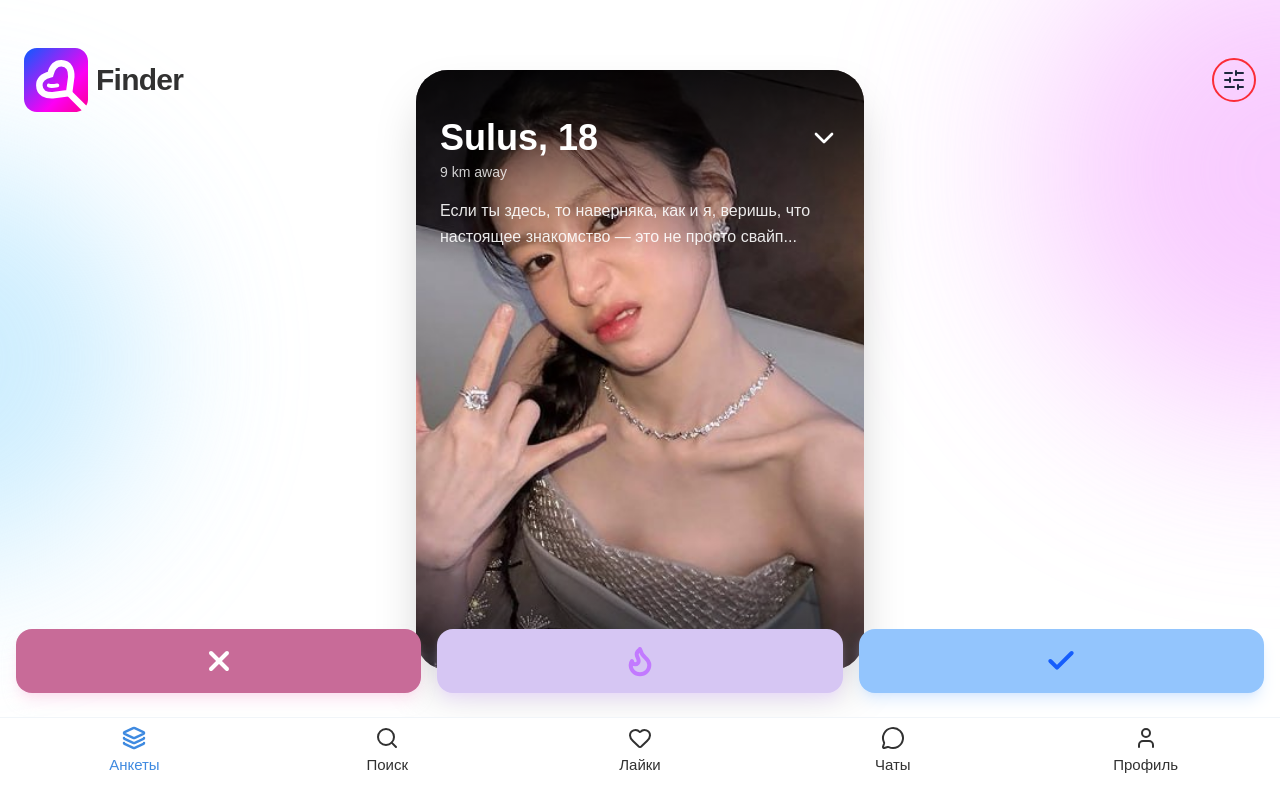
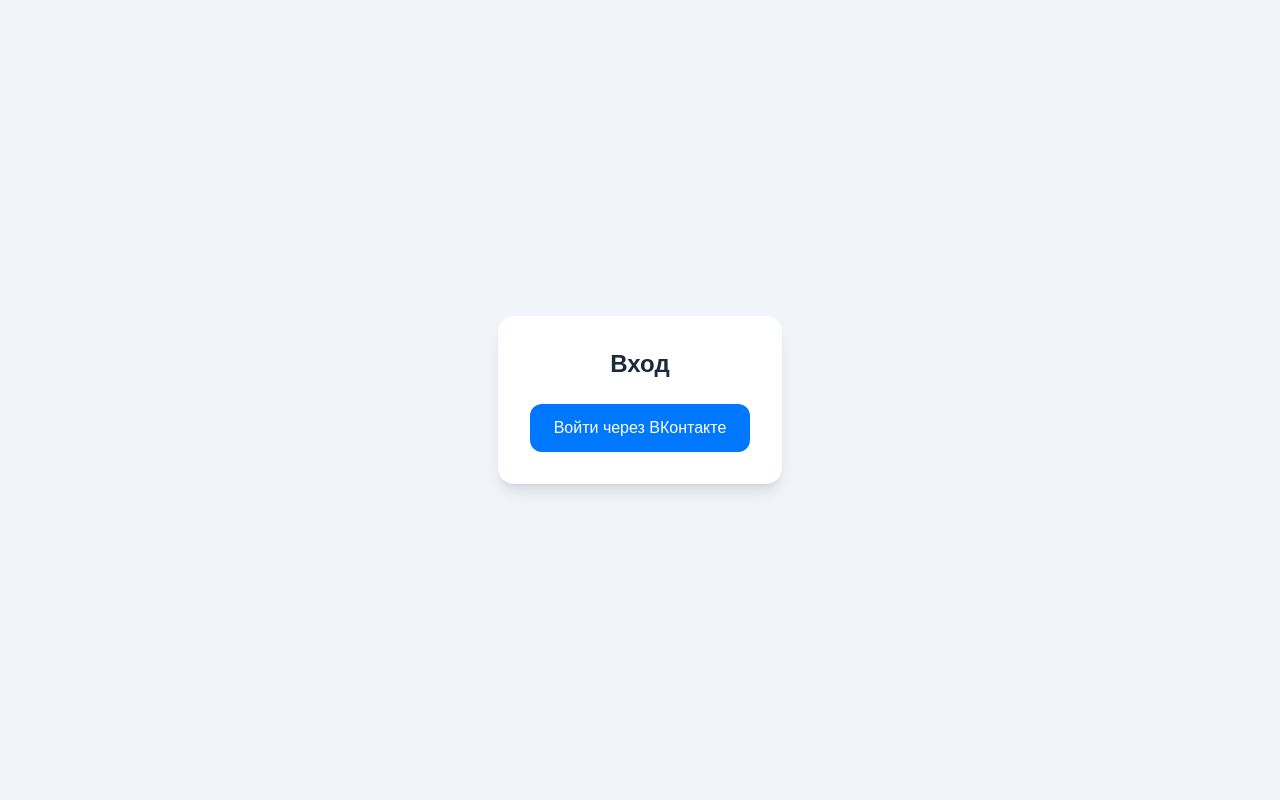
Before and after one commit to PAnPun0/Finder, a React (Vite) app: page / in a window 1280 px wide. Built offline with nearby package versions, Linux system fonts and the light colour scheme; a web font is replaced by a local one.

Commit message:
LoginPage

```diff
--- a/package.json
+++ b/package.json
@@ -16,6 +16,7 @@
     "rc-slider": "^11.1.9",
     "react": "^19.2.0",
     "react-dom": "^19.2.0",
+    "react-router-dom": "^7.10.1",
     "tailwindcss": "^4.1.17"
   },
   "devDependencies": {
--- a/src/App.jsx
+++ b/src/App.jsx
@@ -2,13 +2,22 @@
 import reactLogo from './assets/react.svg'
 import viteLogo from '/vite.svg'
 import './App.css'
+import { BrowserRouter, Routes, Route } from 'react-router-dom'
+
+import LoginPage from './pages/LoginPage'
 import FinderPage from './pages/FinderPage'
 
 function App() {
   return (
+    <BrowserRouter>
+      <Routes>
+        {/* Главная страница (/) - теперь это Логин */}
+        <Route path="/" element={<LoginPage />} />
 
-      <FinderPage />
-
+        {/* Страница приложения (/finder) */}
+        <Route path="/finder" element={<FinderPage />} />
+      </Routes>
+    </BrowserRouter>
   )
 }
 
--- /dev/null
+++ b/src/pages/LoginPage.jsx
@@ -0,0 +1,33 @@
+import React from 'react';
+import { useNavigate } from 'react-router-dom';
+
+export default function LoginPage() {
+  const navigate = useNavigate();
+
+  const handleVKLogin = () => {
+
+    console.log("Логинимся через ВК...");
+
+    localStorage.setItem('token', 'fake-jwt-token');
+
+    navigate('/finder');
+  };
+
+  return (
+    <div className="h-screen w-full flex items-center justify-center bg-slate-100">
+      <div className="bg-white p-8 rounded-2xl shadow-lg flex flex-col items-center gap-6">
+        <h2 className="text-2xl font-bold text-slate-800">Вход</h2>
+
+        {/* Кнопка VK */}
+        <button
+          onClick={handleVKLogin}
+          className="bg-[#0077FF] hover:bg-[#0066DD] text-white font-medium py-3 px-6 rounded-xl flex items-center gap-3 transition-transform active:scale-95"
+        >
+          {/* Иконка VK (SVG) */}
+
+          Войти через ВКонтакте
+        </button>
+      </div>
+    </div>
+  );
+}
```
Also changed, not shown: 1 other file (tests, documents, lock files or other folders).
